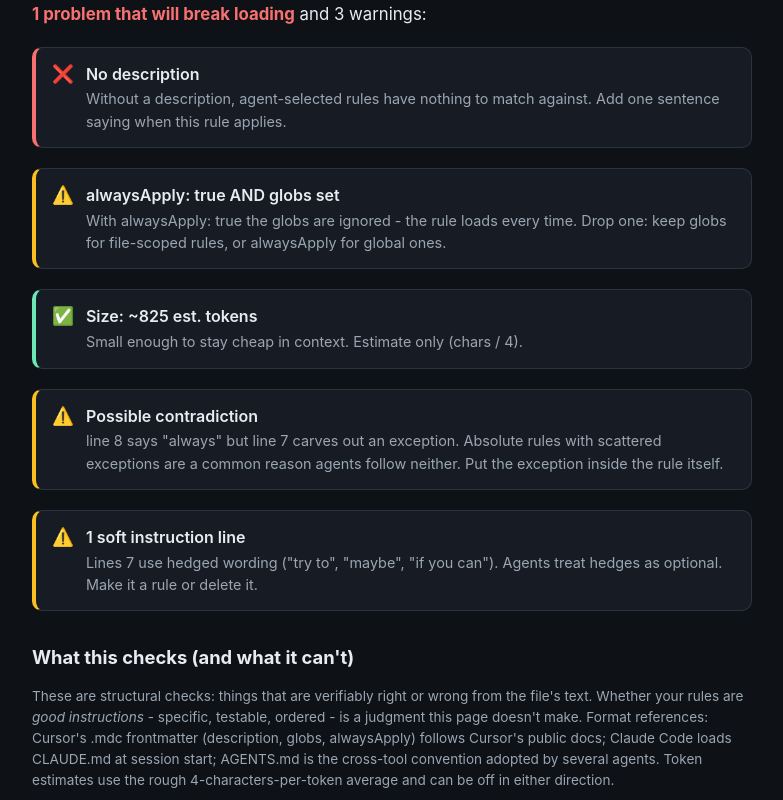
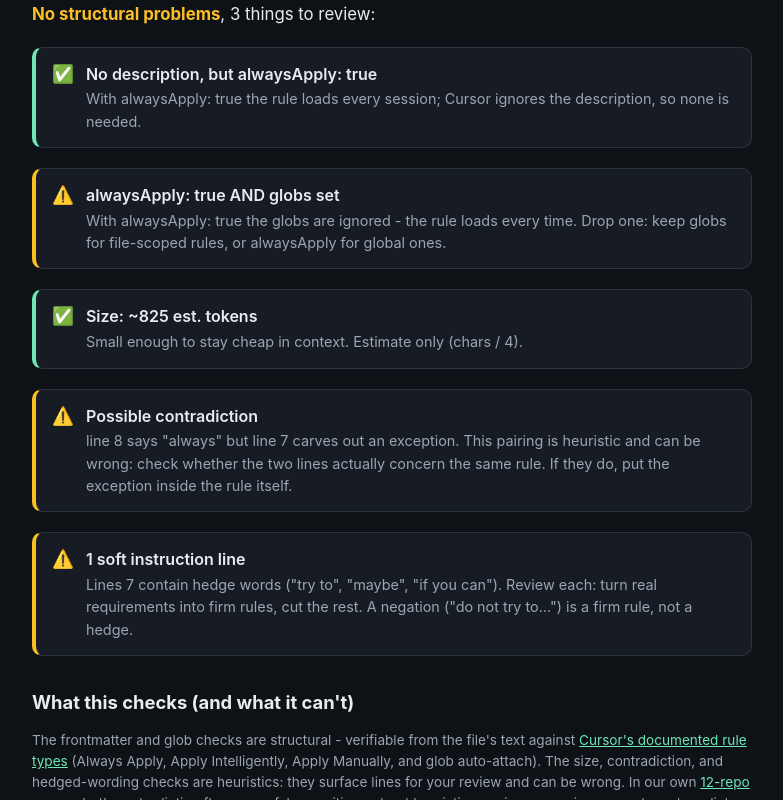
Before and after one commit to kitforgedev/kitforgedev.github.io, a plain HTML site: page rules-check/index.html in a window 1280 px wide. Both pictures are taken after a click on the button "Try a broken .mdc example". Shown: the part 531-1331 px from the top of the page, without its empty margins (248-1031 px from the left). Drawn offline with Linux system fonts and the light colour scheme.

Commit message:
Update structural checks and messaging in index.html

```diff
--- a/rules-check/index.html
+++ b/rules-check/index.html
@@ -49,10 +49,10 @@
     <div id="results"></div>
 
     <h2>What this checks (and what it can't)</h2>
-    <p class="muted">These are structural checks: things that are verifiably right or wrong from the file's text. Whether your rules are <em>good instructions</em> - specific, testable, ordered - is a judgment this page doesn't make. Format references: Cursor's .mdc frontmatter (description, globs, alwaysApply) follows Cursor's public docs; Claude Code loads CLAUDE.md at session start; AGENTS.md is the cross-tool convention adopted by several agents. Token estimates use the rough 4-characters-per-token average and can be off in either direction.</p>
+    <p class="muted">The frontmatter and glob checks are structural - verifiable from the file's text against <a href="https://cursor.com/docs/context/rules">Cursor's documented rule types</a> (Always Apply, Apply Intelligently, Apply Manually, and glob auto-attach). The size, contradiction, and hedged-wording checks are heuristics: they surface lines for your review and can be wrong. In our own <a href="/claude-md-survey/">12-repo survey</a>, both contradiction flags were false positives - treat heuristic warnings as review prompts, not verdicts. Whether your rules are <em>good instructions</em> is a judgment this page doesn't make. Claude Code loads CLAUDE.md at session start; AGENTS.md is the cross-tool convention adopted by several agents. Token estimates use the rough 4-characters-per-token average and can be off in either direction.</p>
 
     <div class="cta">
-      <strong>Want rules that pass on the first try?</strong> The Agentic Coding Kit ships tested CLAUDE.md presets for 5 stacks and 6 Cursor .mdc rules with correct frontmatter, plus the hooks that enforce them.
+      <strong>Want rules that pass on the first try?</strong> The Agentic Coding Kit ships CLAUDE.md presets for 5 stacks and 6 Cursor .mdc rules that pass these structural checks, plus optional hook scripts you can adapt.
       <a href="https://kitforgedev.itch.io/agentic-coding-kit">Get the free sampler on itch.io</a> - and if your file is long, run it through the <a href="/claude-md-cost/">cost checker</a> too.
     </div>
   </div>
@@ -116,14 +116,15 @@ function run(text) {
       const hasGlobs = 'globs' in fm && fm.globs.length > 0;
       const always = (fm.alwaysApply || '').toLowerCase() === 'true';
       if (hasDesc) add('pass', 'description present', 'Agents that pick rules by description can route this one. "' + esc(fm.description.slice(0, 80)) + (fm.description.length > 80 ? '...' : '') + '"');
-      else add('fail', 'No description', 'Without a description, agent-selected rules have nothing to match against. Add one sentence saying when this rule applies.');
+      else if (always) add('pass', 'No description, but alwaysApply: true', 'With alwaysApply: true the rule loads every session; Cursor ignores the description, so none is needed.');
+      else add('warn', 'No description', 'Without a description, Cursor cannot auto-select this rule by relevance - it loads only via globs or a manual @-mention. Add one sentence saying when this rule applies if you want it auto-selected.');
       if (always && hasGlobs) add('warn', 'alwaysApply: true AND globs set', 'With alwaysApply: true the globs are ignored - the rule loads every time. Drop one: keep globs for file-scoped rules, or alwaysApply for global ones.');
-      if (!always && !hasGlobs && !hasDesc) add('fail', 'Rule can never activate', 'alwaysApply is not true, no globs are set, and there is no description - Cursor has no way to decide when to load this rule.');
+      if (!always && !hasGlobs && !hasDesc) add('warn', 'Manual-only rule', 'No alwaysApply, no globs, no description: this rule loads only when someone @-mentions it in chat. If that is the intent, fine; otherwise add a description or globs.');
       if (!always && hasGlobs) {
         const globs = fm.globs.split(',').map(g => g.trim()).filter(Boolean);
         let bad = [];
         globs.forEach(g => { const i = checkGlob(g); if (i.length) bad.push('"' + esc(g) + '" (' + i.join(', ') + ')'); });
-        if (bad.length) add('fail', bad.length + ' of ' + globs.length + ' glob patterns look broken', bad.join('; ') + '. A broken glob silently matches nothing.');
+        if (bad.length) add('fail', bad.length + ' of ' + globs.length + ' glob patterns look broken', bad.join('; ') + '. Check it against your file tree - it may silently match nothing.');
         else add('pass', globs.length + ' glob pattern' + (globs.length > 1 ? 's' : '') + ' structurally OK', esc(globs.join(', ')));
       }
       if (!always && !hasGlobs && hasDesc) add('pass', 'Agent-selected rule', 'No globs and not always-on: this rule activates by description matching. The description carries everything, so keep it specific.');
@@ -143,17 +144,17 @@ function run(text) {
   const soften = lines.filter(x => /\b(sometimes|if needed|when you can|if possible|occasionally)\b/i.test(x.l));
   if (hasAlways.length && soften.length) contradictions.push('line ' + hasAlways[0].i + ' says "always" but line ' + soften[0].i + ' carves out an exception');
   if (hasNever.length && soften.length) contradictions.push('line ' + hasNever[0].i + ' says "never" but line ' + soften[0].i + ' carves out an exception');
-  if (contradictions.length) add('warn', 'Possible contradiction', esc(contradictions[0]) + '. Absolute rules with scattered exceptions are a common reason agents follow neither. Put the exception inside the rule itself.');
+  if (contradictions.length) add('warn', 'Possible contradiction', esc(contradictions[0]) + '. This pairing is heuristic and can be wrong: check whether the two lines actually concern the same rule. If they do, put the exception inside the rule itself.');
   else add('pass', 'No absolute-with-exception pattern found', 'No "always/never" rule clashing with a "sometimes/if possible" line.');
 
   const vague = lines.filter(x => /\b(try to|maybe|please remember|if you can|consider)\b/i.test(x.l));
-  if (vague.length) add('warn', vague.length + ' soft instruction line' + (vague.length > 1 ? 's' : ''), 'Lines ' + vague.slice(0, 5).map(x => x.i).join(', ') + ' use hedged wording ("try to", "maybe", "if you can"). Agents treat hedges as optional. Make it a rule or delete it.');
+  if (vague.length) add('warn', vague.length + ' soft instruction line' + (vague.length > 1 ? 's' : ''), 'Lines ' + vague.slice(0, 5).map(x => x.i).join(', ') + ' contain hedge words ("try to", "maybe", "if you can"). Review each: turn real requirements into firm rules, cut the rest. A negation ("do not try to...") is a firm rule, not a hedge.');
   else add('pass', 'No hedged instructions', 'Every instruction line reads as a rule, not a suggestion.');
 
   const fails = results.filter(r => r.cls === 'fail').length;
   const warns = results.filter(r => r.cls === 'warn').length;
-  $('summary').innerHTML = fails ? '<strong style="color:var(--bad)">' + fails + ' problem' + (fails > 1 ? 's' : '') + ' that will break loading</strong>' + (warns ? ' and ' + warns + ' warning' + (warns > 1 ? 's' : '') : '') + ':'
-    : warns ? '<strong style="color:var(--warn)">No load-breaking problems</strong>, ' + warns + ' thing' + (warns > 1 ? 's' : '') + ' worth fixing:'
+  $('summary').innerHTML = fails ? '<strong style="color:var(--bad)">' + fails + ' structural problem' + (fails > 1 ? 's' : '') + '</strong>' + (warns ? ' and ' + warns + ' warning' + (warns > 1 ? 's' : '') + ' to review' : '') + ':'
+    : warns ? '<strong style="color:var(--warn)">No structural problems</strong>, ' + warns + ' thing' + (warns > 1 ? 's' : '') + ' to review:'
     : '<strong style="color:var(--accent)">All checks pass.</strong>';
   $('results').innerHTML = results.map(r => {
     const icon = r.cls === 'pass' ? '&#9989;' : r.cls === 'warn' ? '&#9888;&#65039;' : '&#10060;';
```
